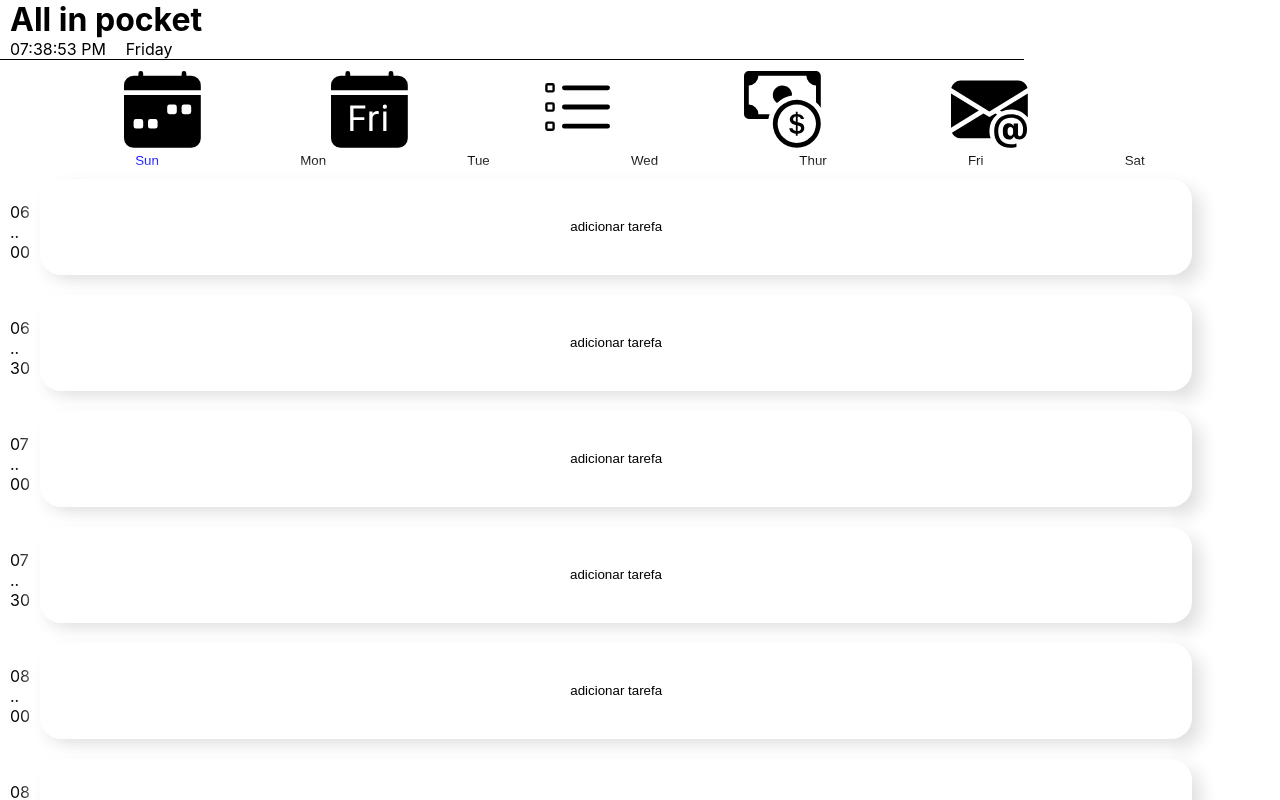
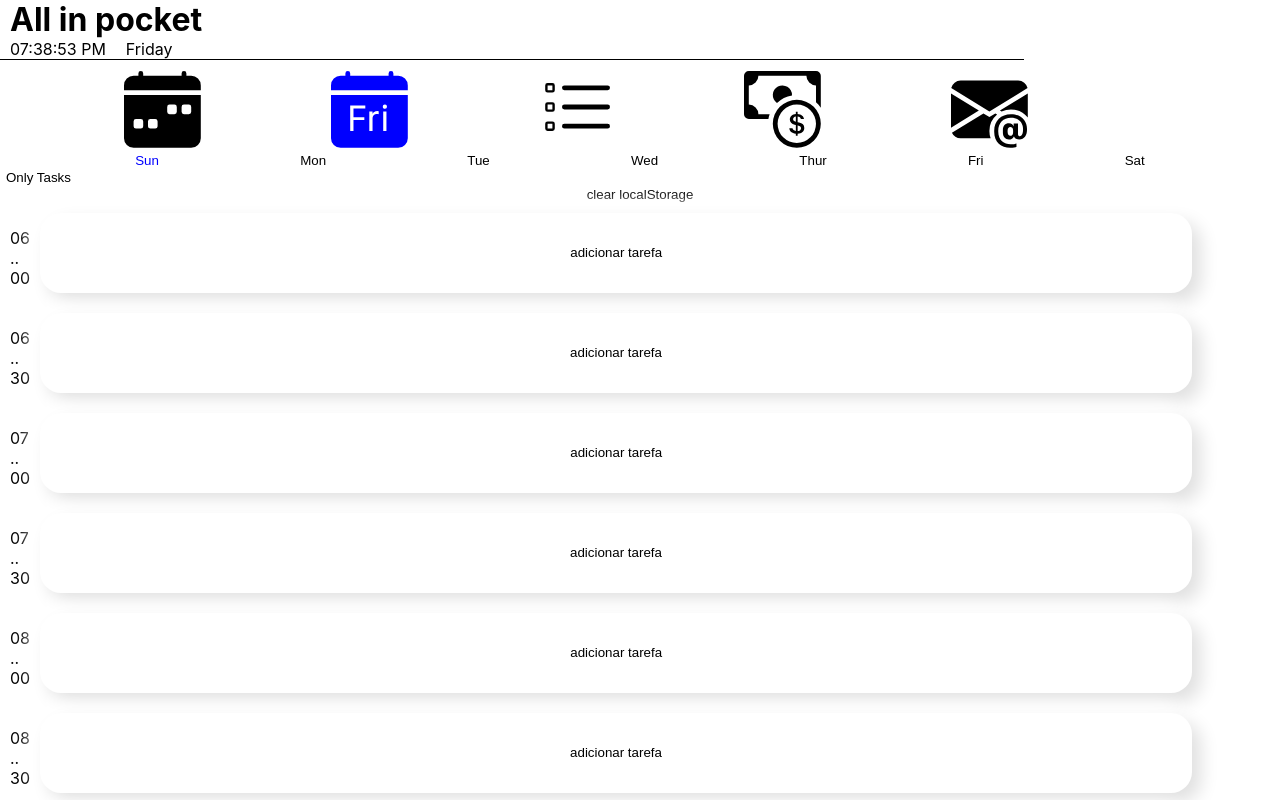
Before and after one commit to HumbertoCastro/AllInPocket, a React (Create React App) app: page / in a window 1280 px wide. Both pictures are taken after a click on the button 369 px from the left and 110 px from the top of the page. Shown: the top 800 px of the page. Built offline with nearby package versions, Linux system fonts and the light colour scheme.

Commit message:
correct some bugs, add only task button and clear storage, and change color of the task

```diff
--- a/src/components/Button-icon/Button-icon.js
+++ b/src/components/Button-icon/Button-icon.js
@@ -2,13 +2,20 @@ import React from 'react';
 import PropTypes from 'prop-types';
 
 
-const ButtonIcon = ({ iconSvg, callback, page }) => (
-  <button className="b-icon" onClick={ callback }>
+const ButtonIcon = ({ iconSvg, callback, id }) => {
+  return (
+  <button className="b-icon" id={ `button-${id}` } onClick={ (button) => {
+    callback();
+    const allButtons = [...document.getElementsByClassName('b-icon')];
+    allButtons.map((x) => x.className = 'b-icon');
+    document.getElementById(`button-${id}`).className = "selected b-icon";
+  } }>
     {
       iconSvg()
     }
   </button>
-);
+  )
+};
 
 ButtonIcon.propTypes = {};
 
--- a/src/components/Daily/Daily.js
+++ b/src/components/Daily/Daily.js
@@ -11,6 +11,7 @@ const Daily = () => {
   const [taskId, setTaskId] = useState(0);
   const [taskWeak, setTaskWeak] = useState("");
   const [selected, setSelected] = useState("Sun");
+  const [onlyTasks, setOnly] = useState(false);
   const {
     tasks,
     setTasks,
@@ -45,9 +46,21 @@ const Daily = () => {
           ))
         }
       </div>
+      <div className='row'>
+        <button onClick={ () => {
+          setOnly(!onlyTasks);
+        }} className={ onlyTasks ? "selected" : "" }>
+          Only Tasks
+        </button>
+      </div>
+      <button onClick={() => {
+        localStorage.clear();
+      } }>clear localStorage</button>
       {
-        tasks.filter(({ weak }) => weak === selected)[0].cardArray.filter((x) => !(x.overlap)).map(({ time, hasTask, task, id, weak }) =>
-        (<HourlyCard time={ time } hasTask={ hasTask } callback={ addTask } task={ task } id={ id } weak={ weak } />))
+        onlyTasks ? tasks.filter(({ weak }) => weak === selected)[0].cardArray.filter((x) => !(x.overlap) && x.hasTask).map((task) =>
+        (<HourlyCard callback={ addTask } task={ task } />)) :
+        tasks.filter(({ weak }) => weak === selected)[0].cardArray.filter((x) => !(x.overlap)).map((task) =>
+        (<HourlyCard callback={ addTask } task={ task } />))
       }
       {
         interfaceNewTask ? <SetNewTask id={ taskId } weak={ taskWeak } /> : null
--- a/src/components/HourlyCard/HourlyCard.js
+++ b/src/components/HourlyCard/HourlyCard.js
@@ -3,10 +3,12 @@ import PropTypes from 'prop-types';
 import TaskInformation from '../TaskInformation/TaskInformation';
 
 
-const HourlyCard = ({ time, hasTask, callback, task, id, weak }) => {
+const HourlyCard = ({ callback, task }) => {
+  const { time, hasTask, id, weak, color } = task;
   const duration = task.duration ? task.duration : 1;
   const hour = time.slice(0, 2);
   const minutos = time.slice(3, 5);
+  console.log(task)
   return (
     <div className="row card-div">
       <div className="colunm s-center">
@@ -24,7 +26,11 @@ const HourlyCard = ({ time, hasTask, callback, task, id, weak }) => {
           }
         </p>
       </div>
-      <button className='time-card' onClick={ () => callback(id, weak) } style={ {height: duration * 12 + 'vh'} }>
+      <button className='time-card' onClick={ () => callback(id, weak) } style={ hasTask ?
+        {
+          height: duration * 12 + 'vh',
+          backgroundColor: color,
+        } : {} }>
         {
           hasTask ? <TaskInformation task={ task } /> : <p>adicionar tarefa</p>
         }
--- a/src/components/Nav/Nav.js
+++ b/src/components/Nav/Nav.js
@@ -19,11 +19,11 @@ const Nav = () => {
 
   return(
   <div className="row s-btw nav">
-    <ButtonIcon iconSvg={ svgs.calendar } callback={ () => {onClick(<Calendar />)} } />
-    <ButtonIcon iconSvg={ svgs.day } callback={ () => {onClick(<Daily />)} } />
-    <ButtonIcon iconSvg={ svgs.taskList } callback={ () => {onClick(<TaskList />)} } />
-    <ButtonIcon iconSvg={ svgs.money } callback={ () => {onClick(<Finance />)} } />
-    <ButtonIcon iconSvg={ svgs.email } callback={ () => {onClick(<Email />)} } />
+    <ButtonIcon iconSvg={ svgs.calendar } callback={ () => {onClick(<Calendar />)} } id="1"/>
+    <ButtonIcon iconSvg={ svgs.day } callback={ () => {onClick(<Daily />)} } id="2" />
+    <ButtonIcon iconSvg={ svgs.taskList } callback={ () => {onClick(<TaskList />)} } id="3" />
+    <ButtonIcon iconSvg={ svgs.money } callback={ () => {onClick(<Finance />)} } id="4" />
+    <ButtonIcon iconSvg={ svgs.email } callback={ () => {onClick(<Email />)} } id="5" />
   </div>)
 };
 
--- a/src/components/SetNewTask/SetNewTask.js
+++ b/src/components/SetNewTask/SetNewTask.js
@@ -11,6 +11,7 @@ const SetNewTask = ({ id, weak }) => {
   const [thisTaskId, setThisTaskId] = useState(0);
   const [onlyOnce, setOnlyOnce] = useState(false);
   const [duration, setDuration] = useState(1);
+  const [color, setColor] = useState('#00000');
 
   const {
     openInterface,
@@ -26,8 +27,10 @@ const SetNewTask = ({ id, weak }) => {
     setThisTaskId(currentTask.taskId);
     setTitle(currentTask.task.title);
     setDescription(currentTask.task.description);
+    console.log(currentTask);
     if ( currentTask.taskId !== 0) {
       const weaksThatRepet = tasks.filter(({ cardArray }) => cardArray.some((x) => x.taskId === currentTask.taskId)).map((y) => y.weak);
+      console.log('weaks that repet', weaksThatRepet);
       setWeakDays(weaksThatRepet);
     }
     const newTaskObject = document.querySelector(".new-task");
@@ -49,6 +52,7 @@ const SetNewTask = ({ id, weak }) => {
       cardArray.find((x) => x.taskId === thisTaskId) ? (cardArray.find((x) => x.taskId === thisTaskId).taskId = 0) : console.log();
       for (let i = id + 1; i < parseInt(cardArray[id].task.duration) + id; i += 1) {
         cardArray[i].overlap = false;
+        cardArray[i].task.duration = '0';
       }
       return cardArray;
     });
@@ -63,16 +67,22 @@ const SetNewTask = ({ id, weak }) => {
         console.log('ta aqui');
         x.cardArray[i].overlap = true;
       }
-      x.cardArray.find((x) => x.id === id).task = newObject;
-      x.cardArray.find((x) => x.id === id).hasTask = true;
-      x.cardArray.find((x) => x.id === id).taskId = nTasks + 1;
+      Object.assign(x.cardArray.find((x) => x.id === id), {
+        task: newObject,
+        hasTask: true,
+        taskId: nTasks + 1,
+        color,
+      })
     }) : newTasks.filter((weakList) => weakList.weak === weak).forEach((x) => {
       for (let i = id + 1; i < id + duration; i += 1) {
         x.cardArray[i].overlap = true;
       }
-      x.cardArray.find((x) => x.id === id).task = newObject;
-      x.cardArray.find((x) => x.id === id).hasTask = true;
-      x.cardArray.find((x) => x.id === id).taskId = nTasks + 1;
+      Object.assign(x.cardArray.find((x) => x.id === id), {
+        task: newObject,
+        hasTask: true,
+        taskId: nTasks + 1,
+        color,
+      })
     })
     setDuration(0);
     setNofTasks(nTasks + 1);
@@ -122,6 +132,11 @@ const SetNewTask = ({ id, weak }) => {
               ))
             }
       </select>
+      Choose the color for the task
+      <input type='color' value={ color } name='color' onChange={ ({ target : { value } }) => {
+        setColor(value);
+        console.log(value)
+      }}/>
       <button onClick={ handleClick }>
         <p>
           Create New Task
--- a/src/components/TaskInformation/TaskInformation.js
+++ b/src/components/TaskInformation/TaskInformation.js
@@ -2,7 +2,7 @@ import React from 'react';
 import PropTypes from 'prop-types';
 
 
-const TaskInformation = ({ task }) => {
+const TaskInformation = ({ task: { task } }) => {
   const {
     title,
     description,
--- a/src/context/Provider.js
+++ b/src/context/Provider.js
@@ -20,6 +20,7 @@ function Provider({ children }) {
         id: index,
         weak: day,
         taskId: 0,
+        color: '#00000'
       }
       return objeto
     });
```
